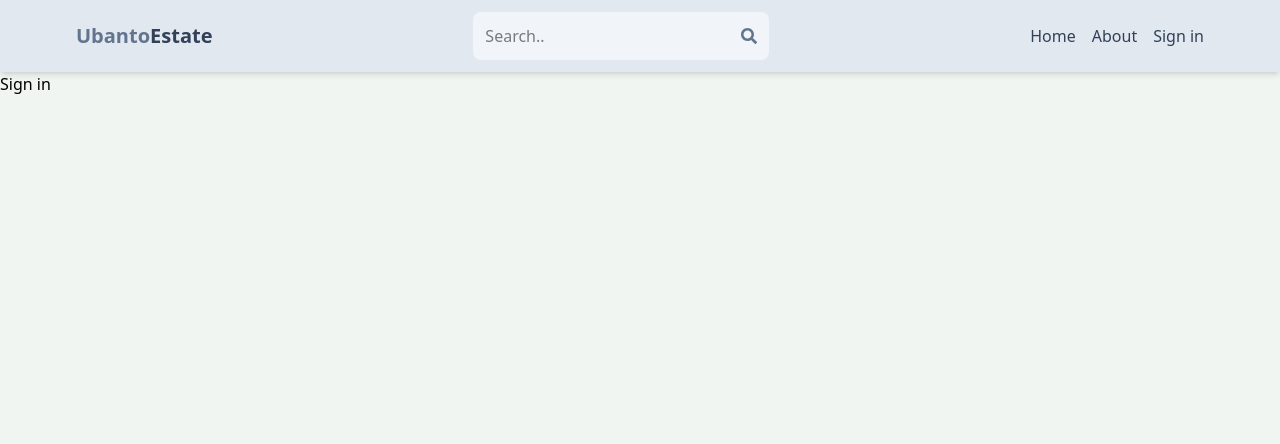
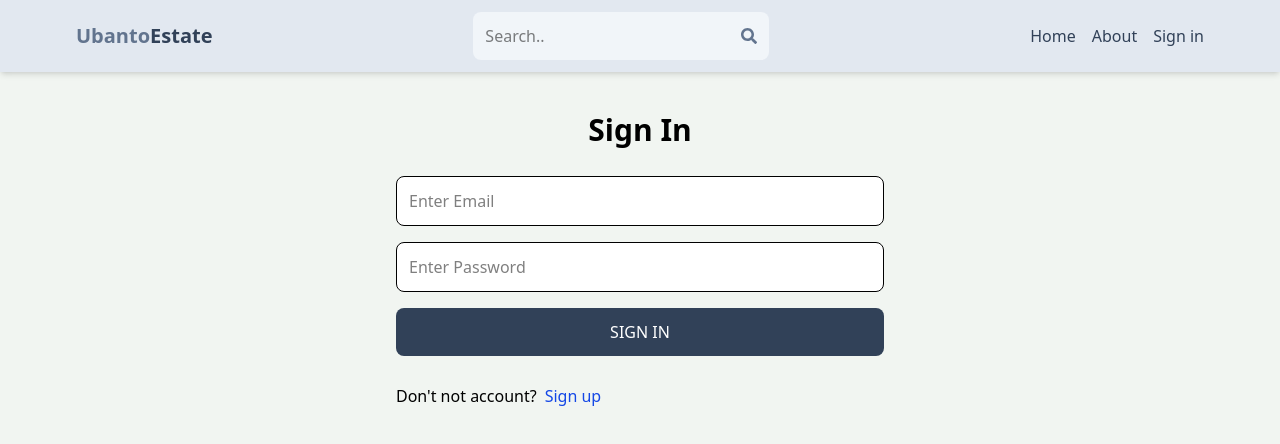
Before and after one commit to hamzanazir27/real-state-project, a React (Vite) app in the folder client/: page /signin in a window 1280 px wide. Shown: the top 444 px of the page. Built offline with nearby package versions, Linux system fonts and the light colour scheme.

Commit message:
complete sigin ui

```diff
--- a/client/src/pages/SignIn.jsx
+++ b/client/src/pages/SignIn.jsx
@@ -1,5 +1,95 @@
+import { useState } from "react";
+import { Link, useNavigate } from "react-router-dom";
+
 function SignIn() {
-  return <div>Sign in</div>;
+  const [formData, setFormData] = useState({
+    email: "",
+    password: "",
+  });
+  const [error, setError] = useState(false);
+  const [errorMessage, setErrorMessage] = useState("");
+
+  const [isLoading, setIsLoading] = useState(false);
+
+  const navigate = useNavigate();
+
+  function handleInput(e) {
+    setFormData((prev) => ({ ...prev, [e.target.id]: e.target.value }));
+  }
+
+  async function handleSubmit(e) {
+    e.preventDefault(); // page reload prevent
+    setIsLoading(true);
+
+    const res = await fetch("/api/auth/signin", {
+      method: "POST",
+      headers: {
+        "Content-Type": "application/json",
+      },
+      body: JSON.stringify(formData),
+    });
+
+    const data = await res.json();
+
+    if (data.success == false) {
+      setErrorMessage(data.message);
+      setIsLoading(false);
+      setError(true);
+    } else {
+      setIsLoading(false);
+      setError(false);
+      setFormData({
+        email: "",
+        password: "",
+      });
+      navigate("/");
+    }
+  }
+
+  return (
+    <div className="p-3 max-w-lg mx-auto">
+      <h1 className="text-center text-3xl font-semibold my-7 ">Sign In</h1>
+      <form onSubmit={handleSubmit} className="flex flex-col gap-4">
+        <input
+          disabled={isLoading}
+          required
+          className="border p-3 rounded-lg bg-white"
+          type="email"
+          placeholder="Enter Email"
+          id="email"
+          onChange={handleInput}
+        />
+        <input
+          disabled={isLoading}
+          required
+          className="border p-3 rounded-lg bg-white"
+          type="password"
+          placeholder="Enter Password"
+          id="password"
+          onChange={handleInput}
+        />
+        {error && (
+          <div>
+            <span className="text-red-500 p-2">{errorMessage}</span>
+          </div>
+        )}
+
+        <button
+          disabled={isLoading}
+          className="bg-slate-700 uppercase text-white p-3 rounded-lg hover:opacity-95 disabled:opecity-30"
+        >
+          {isLoading ? "loading..." : "sign in"}
+        </button>
+
+        <div className="flex gap-2 mt-3">
+          <p>Don't not account?</p>
+          <Link to={"/signup"}>
+            <span className="text-blue-700 hover:underline">Sign up</span>
+          </Link>
+        </div>
+      </form>
+    </div>
+  );
 }
 
 export default SignIn;
--- a/client/src/pages/SignUp.jsx
+++ b/client/src/pages/SignUp.jsx
@@ -32,7 +32,7 @@ function SignUp() {
 
     const data = await res.json();
 
-    console.log(data);
+    // console.log(data);
     if (data.success == false) {
       setErrorMessage(data.message);
       setIsLoading(false);
```
Also changed, not shown: 1 other file (tests, documents, lock files or other folders).
